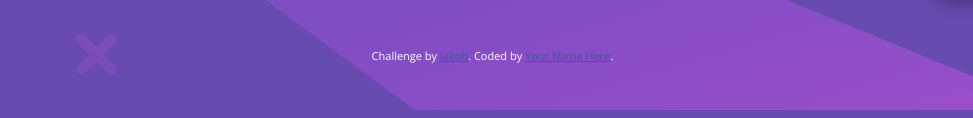
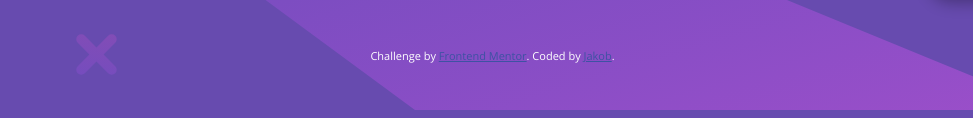
Before and after one commit to Syzba/Huddle-Landing-Page, a plain HTML site: page index.html in a window 1280 px wide. Shown: the part 690-808 px from the top of the page, 0-973 px from the left. Drawn offline with nearby package versions, Linux system fonts and the light colour scheme.

Commit message:
Add files via upload

```diff
--- a/index.html
+++ b/index.html
@@ -26,8 +26,8 @@
     </main>
   <footer>
     <p class="attribution">
-      Challenge by <a href="https://www.frontendmentor.io?ref=challenge" target="_blank">Jakob</a>.
-      Coded by <a href="#">Your Name Here</a>.
+      Challenge by <a href="https://www.frontendmentor.io?ref=challenge" target="_blank">Frontend Mentor</a>.
+      Coded by <a href="#">Jakob</a>.
         <a href="#"><img src="images/twitter.svg" alt="twitterlogo" class="socials"></a>
         <a href="#"><img src="images/facebook.svg" alt="facebooklogo" class="socials"></a>
         <a href="#"><img src="images/instagram.svg" alt="instalogo" class="socials"></a>
```
